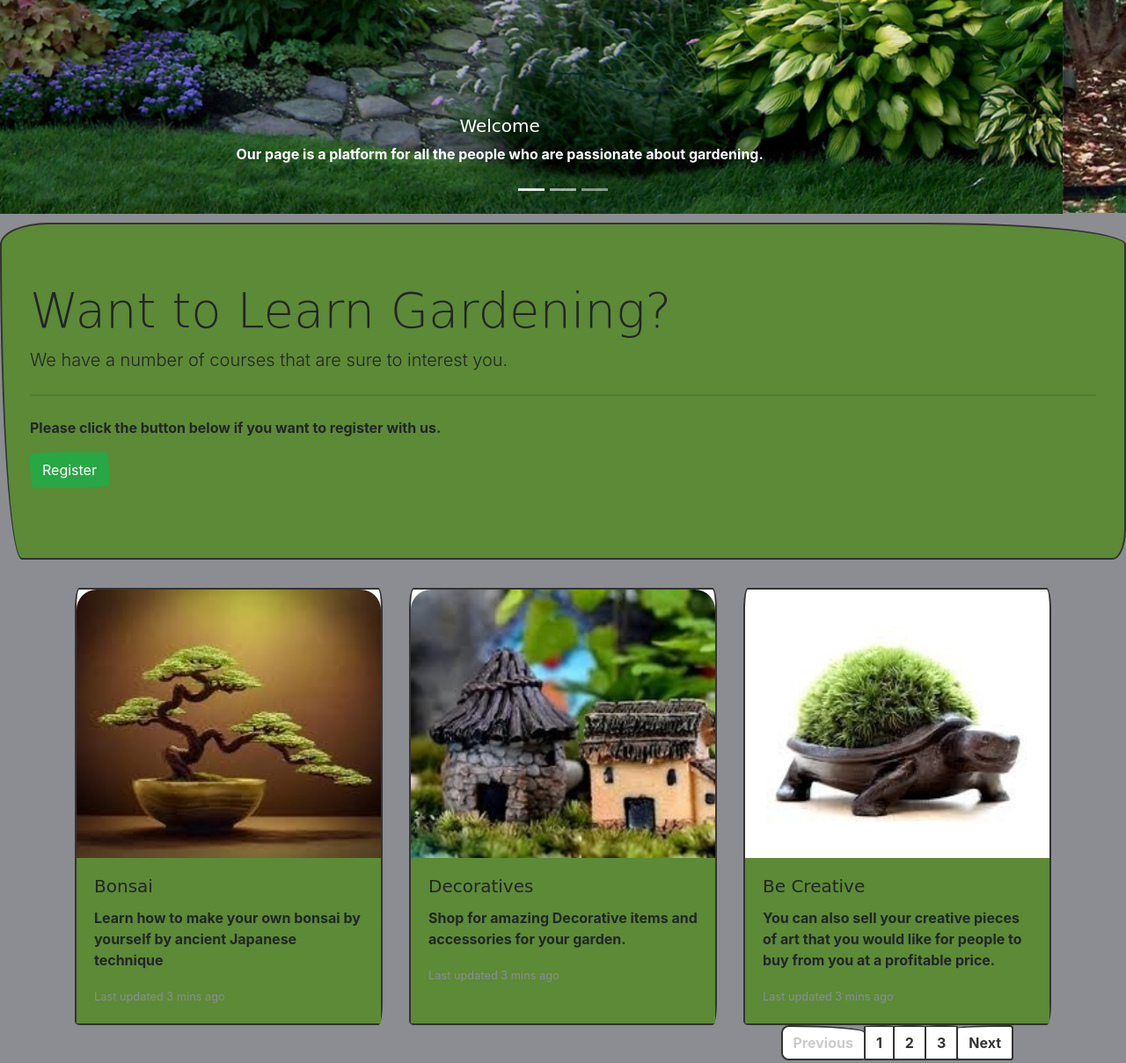
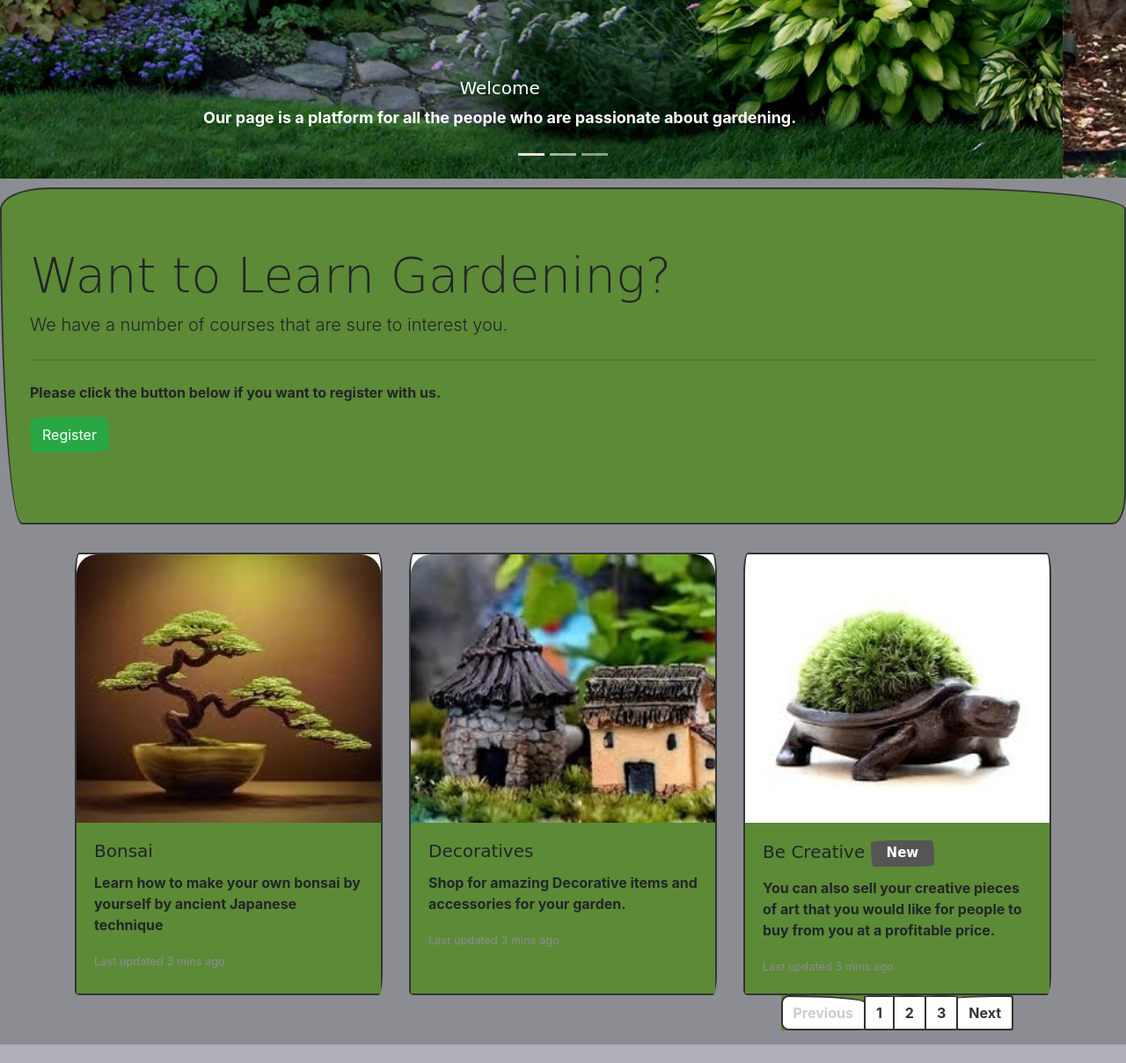
Before and after one commit to shubhamdutta24/backyard-gardeners-bootstrap, a website built with webpack: page index.html in a window 1280 px wide. Shown: the part 650-1858 px from the top of the page at 88% size. Built offline with nearby package versions, Linux system fonts and the light colour scheme; some packages are replaced by stand-ins of ours; a web font is replaced by a local one.

Commit message:
submit for review

```diff
--- a/index.html
+++ b/index.html
@@ -7,7 +7,6 @@
   <meta http-equiv="X-UA-Compatible" content="ie=edge">
   <link rel="shortcut icon" type="image/x-icon" href="favicon-pagelines.ico">
   <title>Backyard Gardeners</title>
-  <!-- <link href="https://fonts.googleapis.com/css?family=Quicksand" rel="stylesheet"> -->
   <link rel="stylesheet" href="scss/font-awesome.scss">
   <link rel="stylesheet" href="https://cdnjs.cloudflare.com/ajax/libs/font-awesome/4.7.0/css/font-awesome.min.css">
 </head>
@@ -32,8 +31,8 @@
           <a class="nav-link" href="#">Pricing</a>
         </li>
         <li class="nav-item">
-            <a class="nav-link" href="#">About Us</a>
-          </li>
+          <a class="nav-link" href="#">About Us</a>
+        </li>
       </ul>
       <form class="form-inline my-2 my-lg-0">
         <input class="form-control mr-sm-2" type="text" placeholder="Search">
@@ -83,7 +82,7 @@
       </div>
     </div>
     <div class="jumbotron">
-      <h1 class="display-4">Want to Learn Gardening?</h1>
+      <h1 class="display-4">Want to Learn Gardening? </h1>
       <p class="lead">We have a number of courses that are sure to interest you.</p>
       <hr class="my-4">
       <p>Please click the button below if you want to register with us.</p>
@@ -138,8 +137,9 @@
         <div class="card">
           <img class="card-img-top" src="./img/article3.jpg" alt="Card image cap">
           <div class="card-body">
-            <h5 class="card-title">Be Creative</h5>
-            <p class="card-text">You can also sell your creative pieces of art that you would like for people to buy from you at a profitable price.</p>
+            <h5 class="card-title">Be Creative <span class="badge badge-secondary">New</span> </h5>
+            <p class="card-text">You can also sell your creative pieces of art that you would like for people to buy from
+              you at a profitable price.</p>
             <p class="card-text"><small class="text-muted">Last updated 3 mins ago</small></p>
           </div>
         </div>
--- a/scss/_custom.scss
+++ b/scss/_custom.scss
@@ -1 +1,3 @@
-$blue: red;
+@mixin bg-color($color: rgb(93, 138, 54)) {
+    background-color: $color;
+}
--- a/scss/index.scss
+++ b/scss/index.scss
@@ -4,31 +4,38 @@
 @import '~bootswatch/dist/sketchy/bootswatch';
 
 
-*{
+
+
+body {
     font-size: medium;
+    @include bg-color(#8c8d92);
+    #content {
+        #carousel {
+            img {
+                size: cover;
+            }
+            .carousel-caption {
+                font-size: large;
+            }
+
+        }
+        .jumbotron {
+            margin-top: 10px;
+            @include bg-color();
+        }
+        .container {
+            .card-body{
+                @include bg-color();
+            }
+        }
+        .pagination {
+            margin-right: 10%;
+            li {
+                @include bg-color();
+            }
+        }
+    }
+    footer {
+        @include bg-color(#555);
+    }
 }
-body {
-    background-color: #8c8d92;
-}
-#carousel img {
-    size: cover;
-}
-#content {
-    padding-top: 40px;
-}
-.pagination {
-    margin-right: 10%;
-}
-footer {
-    background-color: #555;
-}
-.jumbotron {
-    margin-top: 10px;
-    background-color: rgb(93, 138, 54);
-}
-.card-body{
-    background-color: rgb(93, 138, 54);
-}
-.carousel-caption {
-    font-size: large;
-}
```
